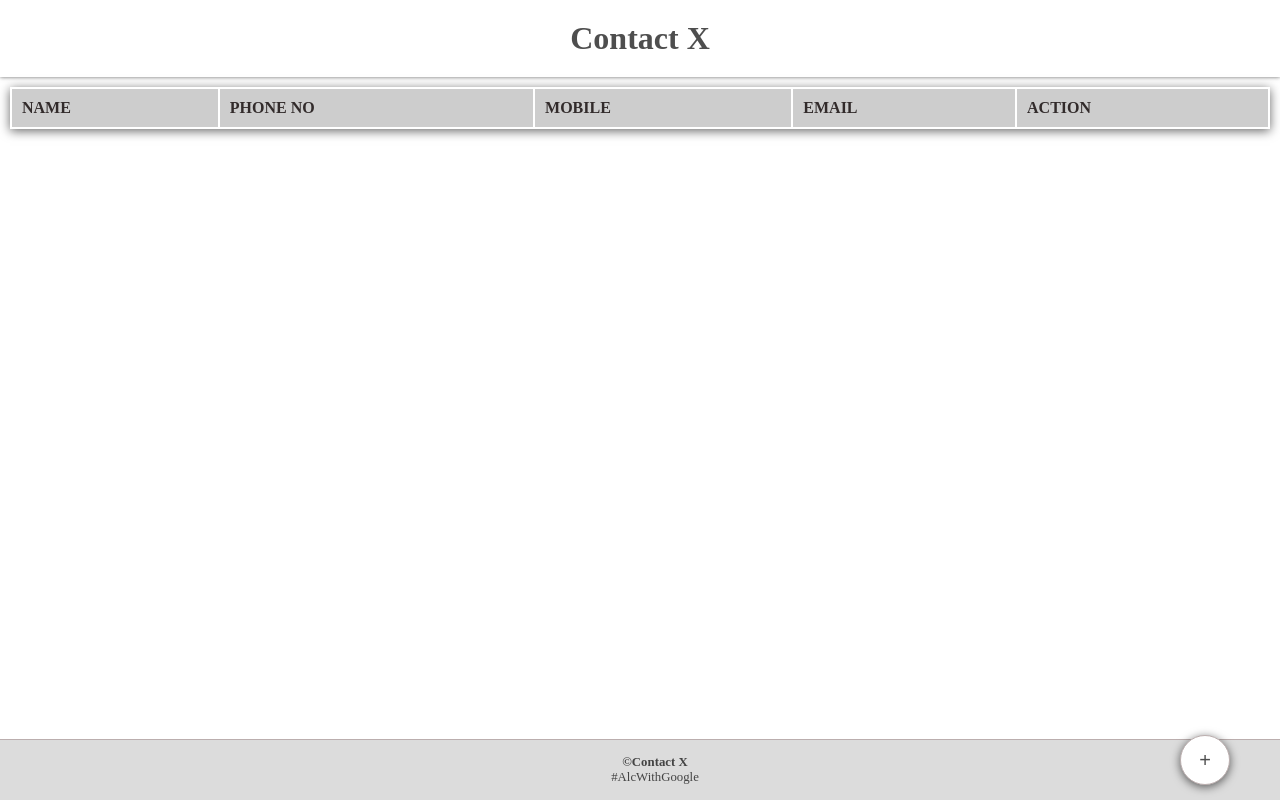
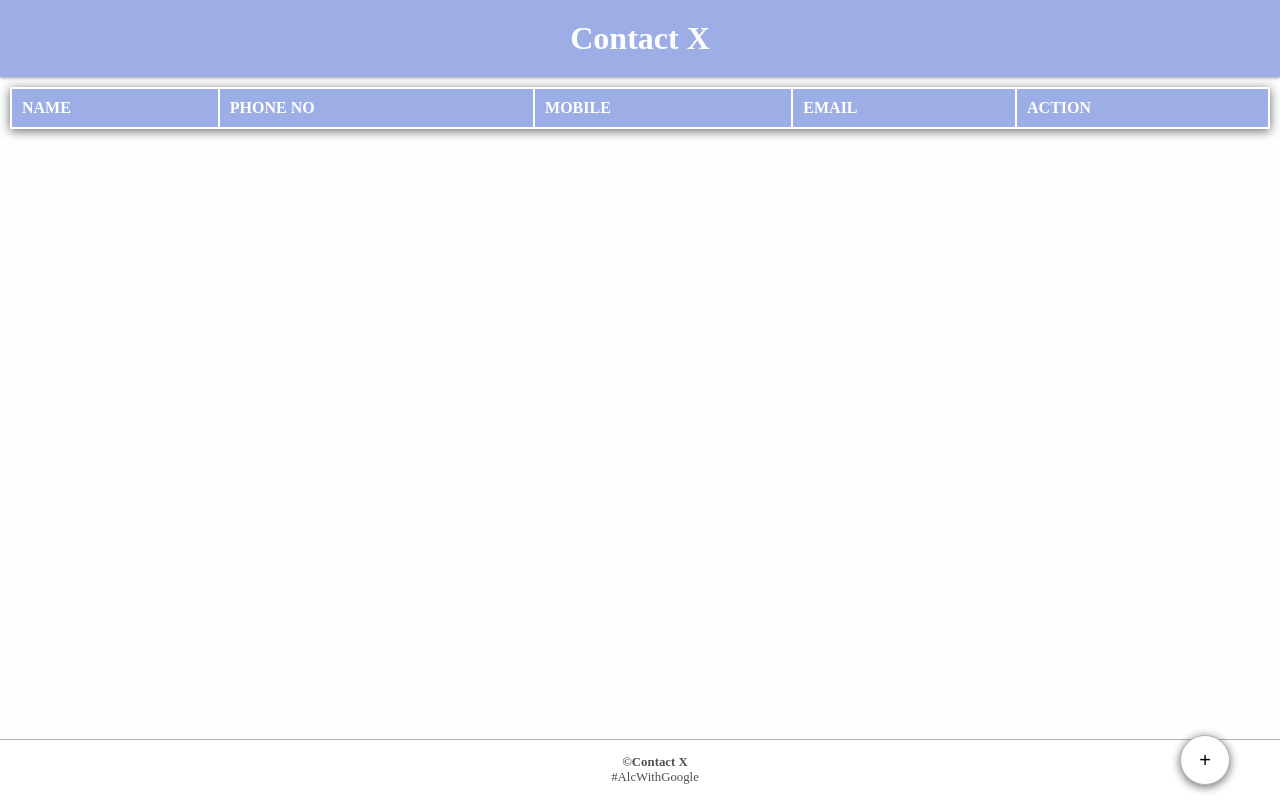
Before and after one commit to BigUncleYemi/Take-A-Climb-Challenge-AlcWithGoogle, a plain HTML site: page index.html in a window 1280 px wide. Drawn offline with Linux system fonts and the light colour scheme.

Commit message:
Contact X site all done

```diff
--- a/main.css
+++ b/main.css
@@ -3,22 +3,29 @@ body {
     padding: 0;
     margin: 0;
     max-width: 100%;
+}
+
+body {
+    background-color:  rgba(253, 254, 255, 0.681);
     color: rgba(0, 0, 0, 0.694);
 }
 
 /* header */
+
 header {
-    background-color: rgb(255, 255, 255);
+    background-color: rgb(157, 173, 230);
     box-shadow: 0 0px 4px 0 rgba(0, 0, 0, 0.6);
     padding: 20px 20px 20px;
-    color: rgba(0, 0, 0, 0.694);
 }
 
 .head {
-    text-align: center
+    text-align: center;
+    color: #fefefe;
+    font-weight: 700;
 }
 
 /* contact-view */
+
 main {
     background-color: white;
     box-shadow: 0 2px 10px 0 rgba(0, 0, 0, 0.6);
@@ -33,8 +40,12 @@ table {
 th {
     padding: 10px;
     text-transform: uppercase;
-    background-color: rgb(205, 205, 205);
-    color: rgb(50, 43, 43);
+    background: rgb(157, 173, 230);
+    color: rgb(255, 255, 255);
+}
+
+tr:nth-child(2n) {
+    background: #E8EDFF;
 }
 
 td {
@@ -42,6 +53,7 @@ td {
 }
 
 /* new contact (+) button */
+
 .fun {
     margin-bottom: 30px;
 }
@@ -61,6 +73,7 @@ td {
 }
 
 /* footer */
+
 footer {
     position: fixed;
     padding: 15px;
@@ -68,12 +81,14 @@ footer {
     width: 100%;
     text-align: center;
     font-size: 0.8em;
-    background-color: gainsboro;
+    background-color: white;
     border-top: 1px #bbaeae solid;
 }
 
 /*input & modal */
+
 /* input */
+
 input {
     border: none;
     border-bottom: 2px solid rgba(92, 94, 93, 0.694);
@@ -86,6 +101,7 @@ label {
 }
 
 /* modal for add contact form and view contact */
+
 form>div {
     display: grid;
     padding: 10px;
@@ -133,7 +149,9 @@ form>div {
     animation-name: animatetop;
     animation-duration: 0.4s;
 }
+
 /* animation for modal */
+
 @-webkit-keyframes animatetop {
     from {
         top: -300px;
@@ -157,6 +175,7 @@ form>div {
 }
 
 /* close buton */
+
 .close {
     color: rgba(255, 255, 255, 0.681);
     float: right;
@@ -172,6 +191,7 @@ form>div {
 }
 
 /* done button */
+
 #done {
     background-color: rgb(38, 183, 240);
     border: 1px solid rgb(55, 53, 53);
@@ -179,6 +199,7 @@ form>div {
 }
 
 /* view contact */
+
 #data td {
     padding: 5px;
 }
```
Also changed, not shown: 1 other file.
